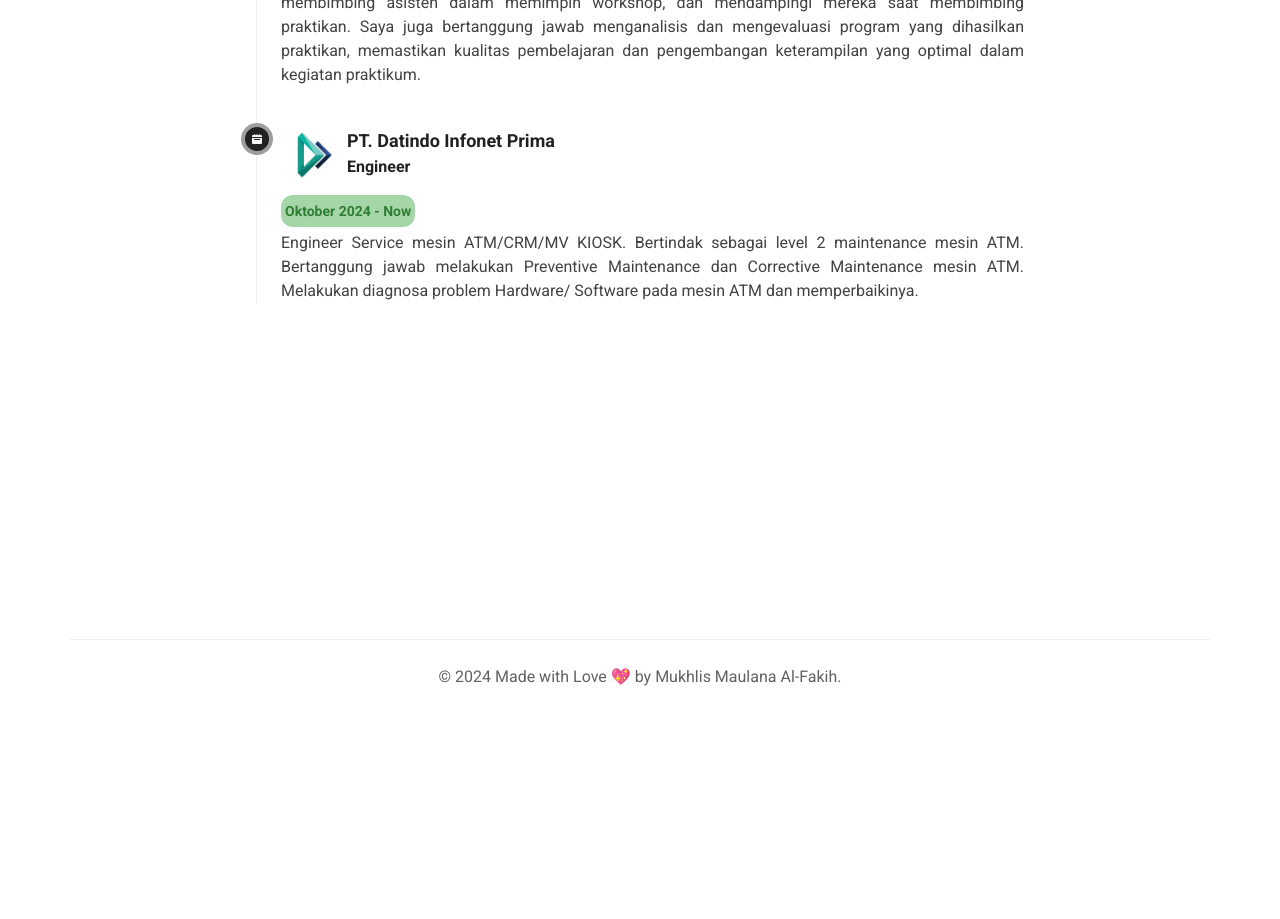
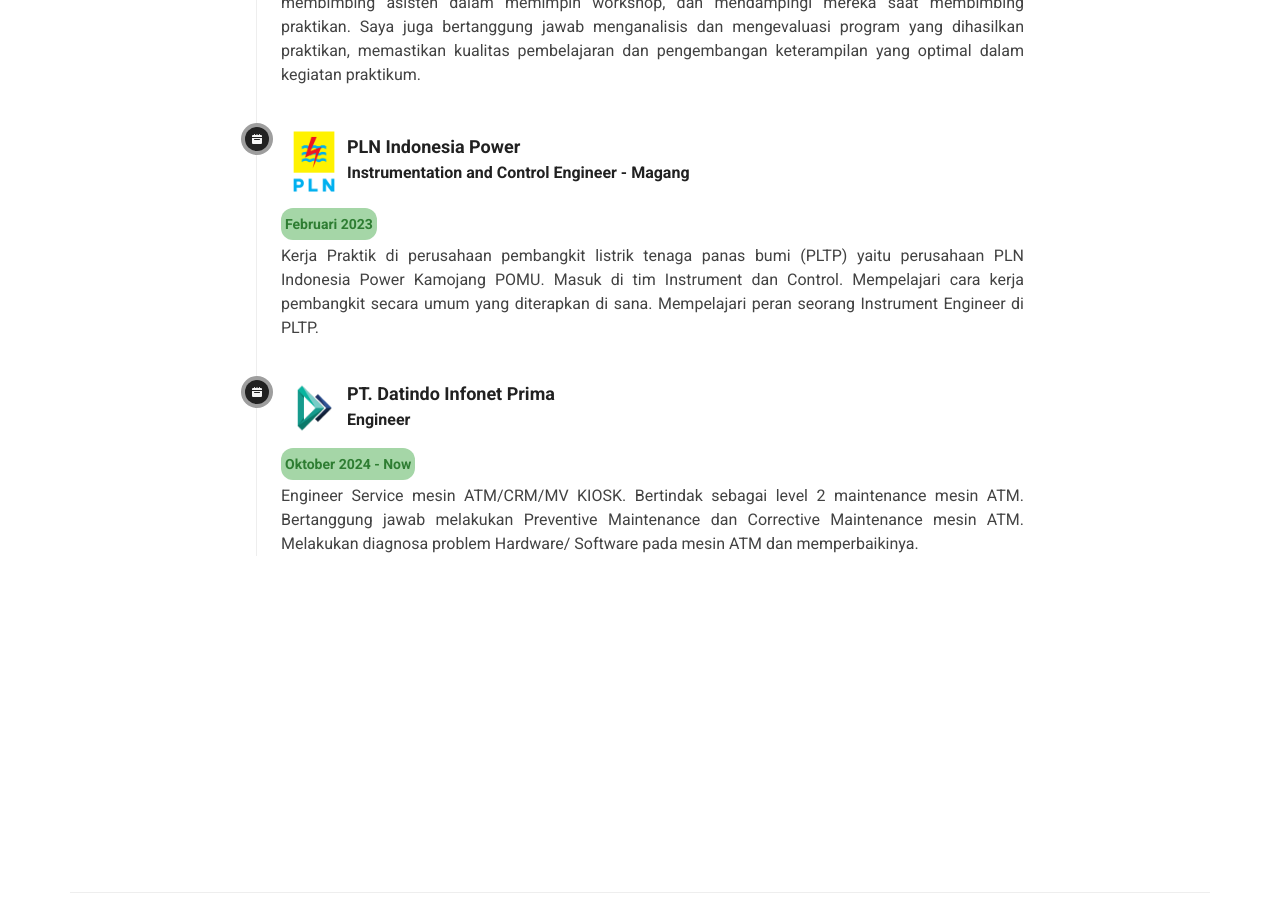
Before and after one commit to MukhlisMaulanaA/web-portofolio, a Next.js app: page / in a window 1280 px wide. Shown: the part 5840-6759 px from the top of the page. Before the commit the page ends 6554 px from the top, so only its background shows below. Built offline with nearby package versions, Linux system fonts and the light colour scheme; what tailwind-typewriter would draw is missing.

Commit message:
update: update resume

```diff
--- a/src/app/information-section.tsx
+++ b/src/app/information-section.tsx
@@ -59,6 +59,14 @@ const EXPERIENCE = [
       "Sebagai koordinator praktikum, saya memperbarui modul pembelajaran dengan materi terkini, membimbing asisten dalam memimpin workshop, dan mendampingi mereka saat membimbing praktikan. Saya juga bertanggung jawab menganalisis dan mengevaluasi program yang dihasilkan praktikan, memastikan kualitas pembelajaran dan pengembangan keterampilan yang optimal dalam kegiatan praktikum.",
   },
   {
+    icon: "/logos/pln-logo.png",
+    title: "PLN Indonesia Power",
+    subtitle: "Instrumentation and Control Engineer - Magang",
+    date: "Februari 2023",
+    children:
+      "Kerja Praktik di perusahaan pembangkit listrik tenaga panas bumi (PLTP) yaitu perusahaan PLN Indonesia Power Kamojang POMU. Masuk di tim Instrument dan Control. Mempelajari cara kerja pembangkit secara umum yang diterapkan di sana. Mempelajari peran seorang Instrument Engineer di PLTP.",
+  },
+  {
     icon: "/logos/dip-logo.png",
     title: "PT. Datindo Infonet Prima",
     subtitle: "Engineer",
```
Also changed, not shown: public/logos/pln-logo.png (added).
